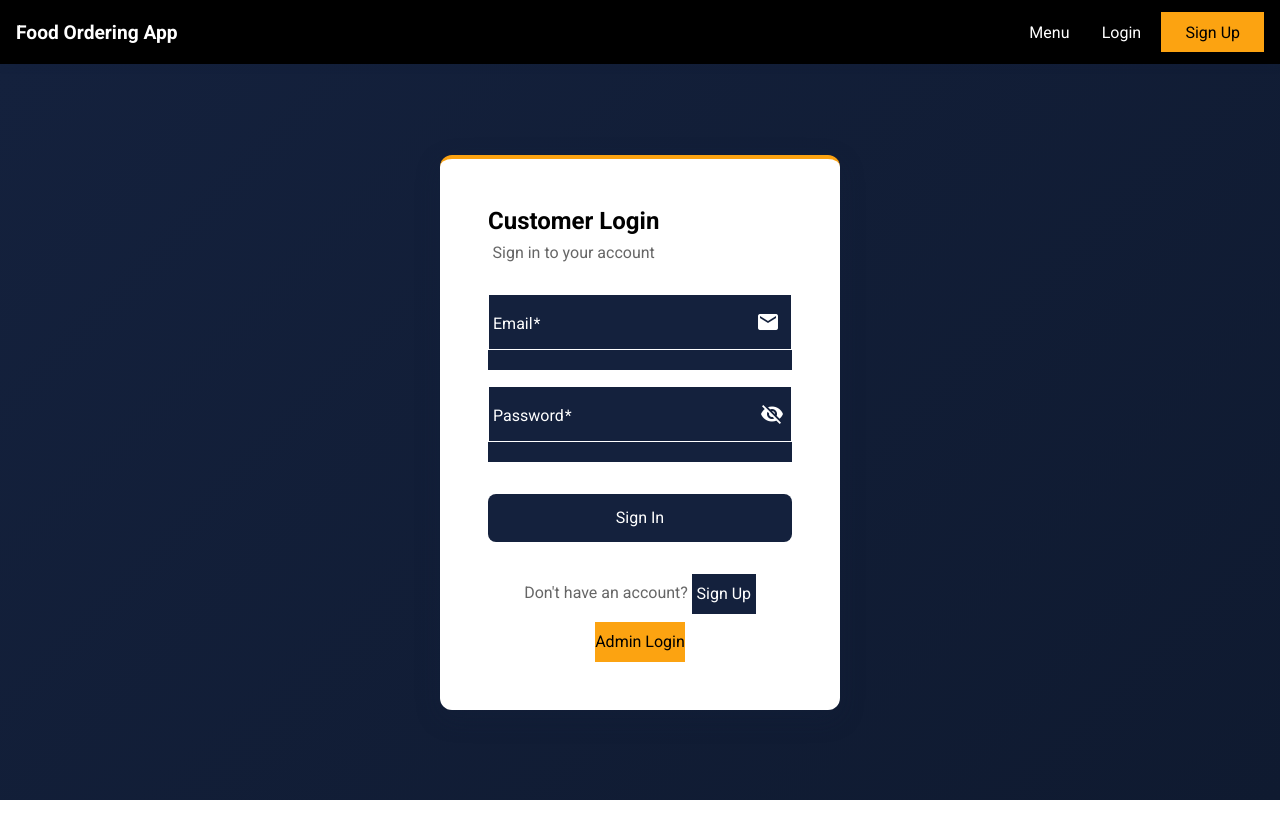
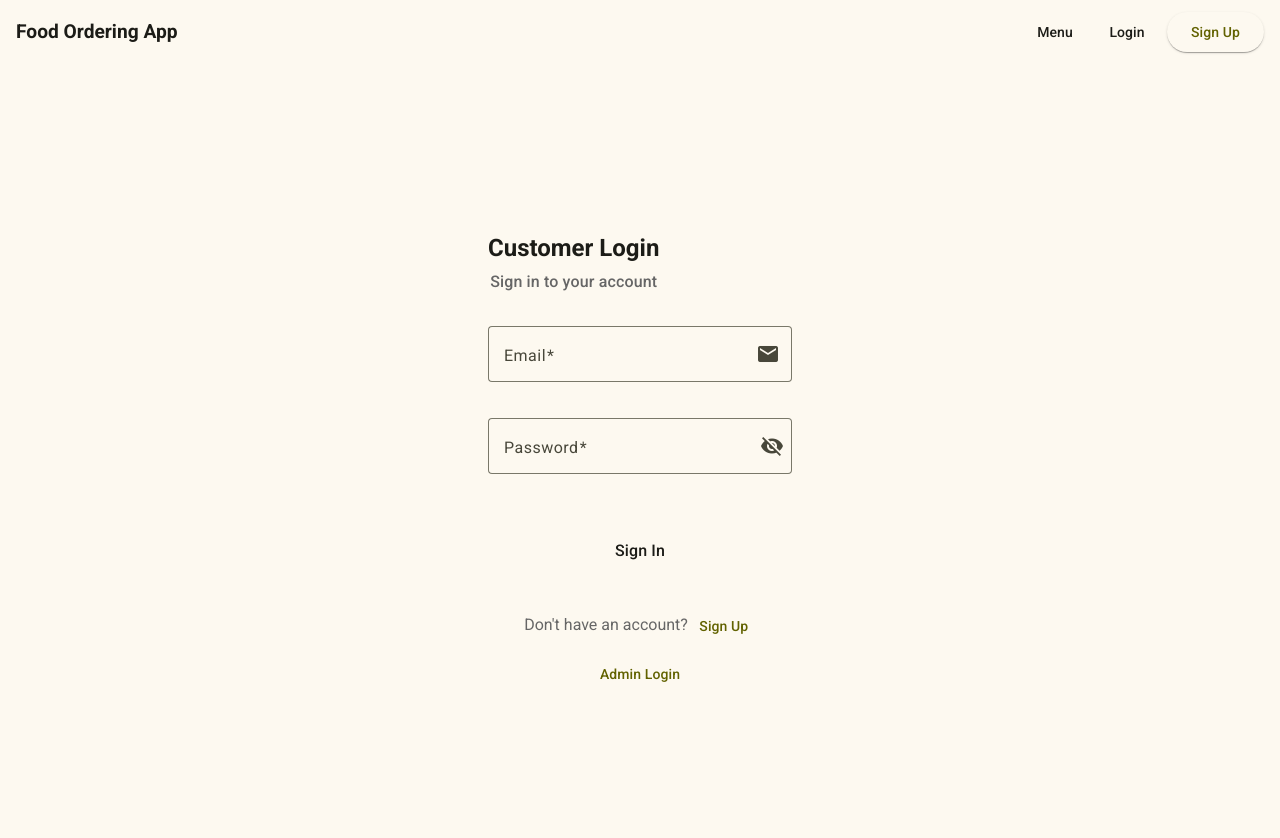
Before and after one commit to AkashBadhe/TVF, an Angular app in the folder frontend/: page /auth/login in a window 1280 px wide. Shown: the top 838 px of the page. Before the commit the page ends 800 px from the top, so only its background shows below. Built offline with nearby package versions, Linux system fonts and the light colour scheme.

Commit message:
Replace custom theme with Angular Material built-in theming

```diff
--- a/frontend/src/styles.scss
+++ b/frontend/src/styles.scss
@@ -1,13 +1,15 @@
 /* You can add global styles to this file, and also import other style files */
 
-// Import our custom theme
-@use './themes/custom-theme.scss';
 
-// Global styles
-* {
-  margin: 0;
-  padding: 0;
-  box-sizing: border-box;
+@use '@angular/material' as mat;
+
+html {
+  color-scheme: light dark;
+  @include mat.theme((
+    color: mat.$yellow-palette,
+    typography: Roboto,
+    density: 0
+  ));
 }
 
 body {
@@ -16,6 +18,11 @@
   padding: 0;
   background-color: var(--app-bg-primary);
   color: var(--app-text-primary);
+}
+
+body {
+  background: var(--mat-sys-surface);
+  color: var(--mat-sys-on-surface);
 }
 
 // Material Icons fallback
@@ -35,18 +42,3 @@
   font-feature-settings: 'liga';
   -webkit-font-smoothing: antialiased;
 }
-
-// Global utility classes
-.text-primary { color: var(--app-text-primary) !important; }
-.text-secondary { color: var(--app-text-secondary) !important; }
-.text-muted { color: var(--app-text-muted) !important; }
-.text-light { color: var(--app-text-light) !important; }
-
-.bg-primary { background-color: var(--app-bg-primary) !important; }
-.bg-secondary { background-color: var(--app-bg-secondary) !important; }
-.bg-dark { background-color: var(--app-bg-dark) !important; }
-.bg-black { background-color: var(--app-bg-black) !important; }
-
-.border-light { border-color: var(--app-border-light) !important; }
-.border-medium { border-color: var(--app-border-medium) !important; }
-.border-dark { border-color: var(--app-border-dark) !important; }
--- a/frontend/src/themes/custom-theme.scss
+++ /dev/null
@@ -1,121 +0,0 @@
-// Simple Custom Theme for Restaurant App
-// Using only CSS variables instead of Angular Material theming functions
-
-// Material Icons font import
-@import url('https://fonts.googleapis.com/icon?family=Material+Icons');
-
-// Custom CSS variables for our color scheme
-:root {
-  // Primary colors from design
-  --app-black: #000000;
-  --app-navy: #14213D;
-  --app-gold: #FCA311;
-  --app-light-gray: #E5E5E5;
-  --app-white: #FFFFFF;
-
-  // Derived colors
-  --app-navy-light: #1a2a4a;
-  --app-navy-dark: #0f1a30;
-  --app-gold-light: #fdb441;
-  --app-gold-dark: #e6920f;
-  --app-gray-dark: #d0d0d0;
-  --app-gray-medium: #f0f0f0;
-
-  // Semantic colors
-  --app-success: #4caf50;
-  --app-error: #f44336;
-  --app-warning: #ff9800;
-  --app-info: #2196f3;
-
-  // Text colors
-  --primary-text: #000000;
-  --secondary-text: #14213D;
-  --primary-color: #14213D;
-  --accent-color: #FCA311;
-  --background-color: #ffffff;
-  --divider-color: #E5E5E5;
-
-  // Background colors
-  --app-bg-primary: #ffffff;
-  --app-bg-secondary: #E5E5E5;
-  --app-bg-dark: #14213D;
-  --app-bg-black: #000000;
-
-  // Border colors
-  --app-border-light: #E5E5E5;
-  --app-border-medium: #d0d0d0;
-  --app-border-dark: #14213D;
-
-  // Shadow colors
-  --app-shadow-light: rgba(20, 33, 61, 0.1);
-  --app-shadow-medium: rgba(20, 33, 61, 0.2);
-  --app-shadow-heavy: rgba(20, 33, 61, 0.3);
-}
-
-// Override Material Design color variables
-:root {
-  --mdc-theme-primary: #14213D;
-  --mdc-theme-secondary: #FCA311;
-  --mdc-theme-error: #f44336;
-  --mdc-theme-surface: #ffffff;
-  --mdc-theme-on-primary: #ffffff;
-  --mdc-theme-on-secondary: #000000;
-  --mdc-theme-on-surface: #000000;
-  --mdc-theme-on-error: #ffffff;
-}
-
-// Material Component overrides
-.mat-primary {
-  background-color: var(--app-navy) !important;
-  color: var(--app-white) !important;
-}
-
-.mat-accent {
-  background-color: var(--app-gold) !important;
-  color: var(--app-black) !important;
-}
-
-.mat-toolbar.mat-primary {
-  background-color: var(--app-navy) !important;
-  color: var(--app-white) !important;
-}
-
-.mat-raised-button.mat-primary {
-  background-color: var(--app-navy) !important;
-  color: var(--app-white) !important;
-}
-
-.mat-raised-button.mat-accent {
-  background-color: var(--app-gold) !important;
-  color: var(--app-black) !important;
-}
-
-.mat-button.mat-primary {
-  color: var(--app-navy) !important;
-}
-
-.mat-stroked-button.mat-primary {
-  color: var(--app-navy) !important;
-  border-color: var(--app-navy) !important;
-}
-
-.mat-form-field.mat-accent .mat-form-field-ripple {
-  background-color: var(--app-gold) !important;
-}
-
-.mat-form-field.mat-accent .mat-form-field-label {
-  color: var(--app-navy) !important;
-}
-
-.mat-checkbox-checked .mat-checkbox-background {
-  background-color: var(--app-navy) !important;
-}
-
-.mat-progress-spinner circle {
-  stroke: var(--app-navy) !important;
-}
-
-.mat-card {
-  background-color: var(--app-white) !important;
-  color: var(--app-black) !important;
-}
```
